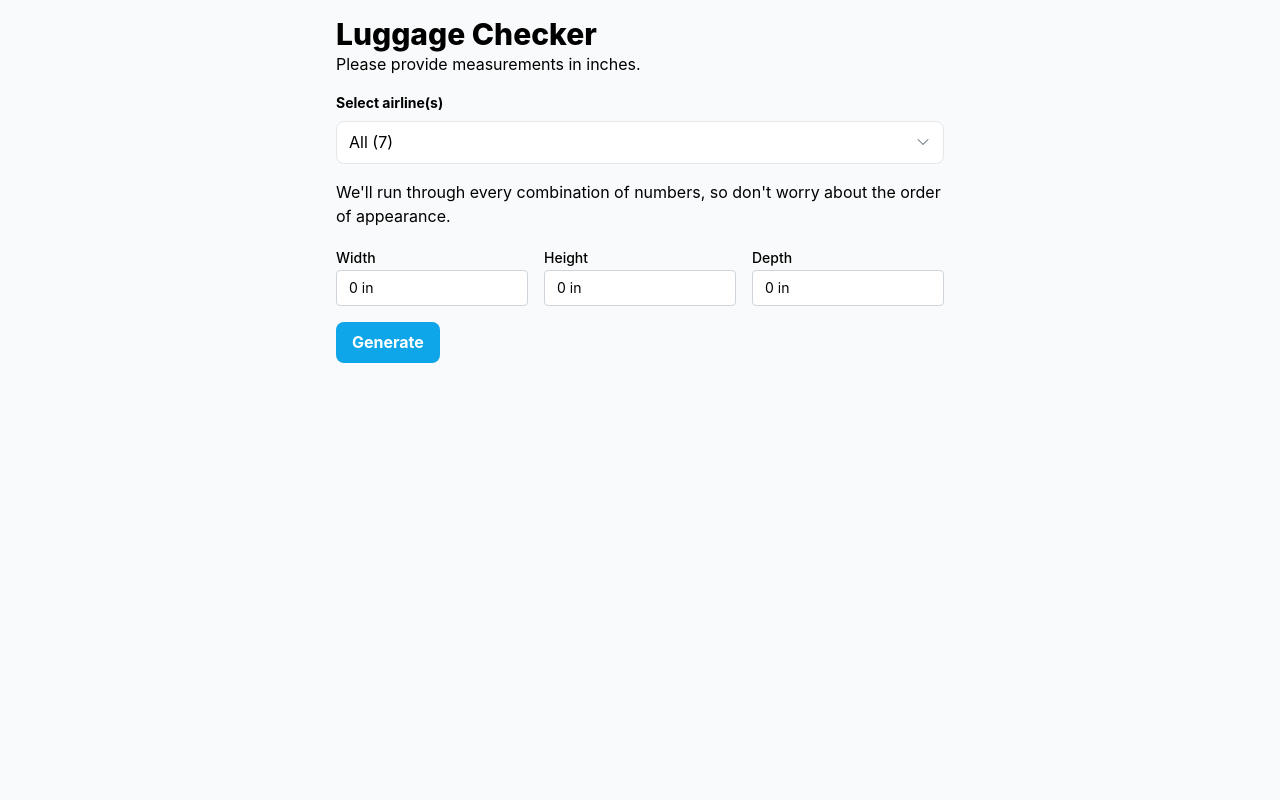
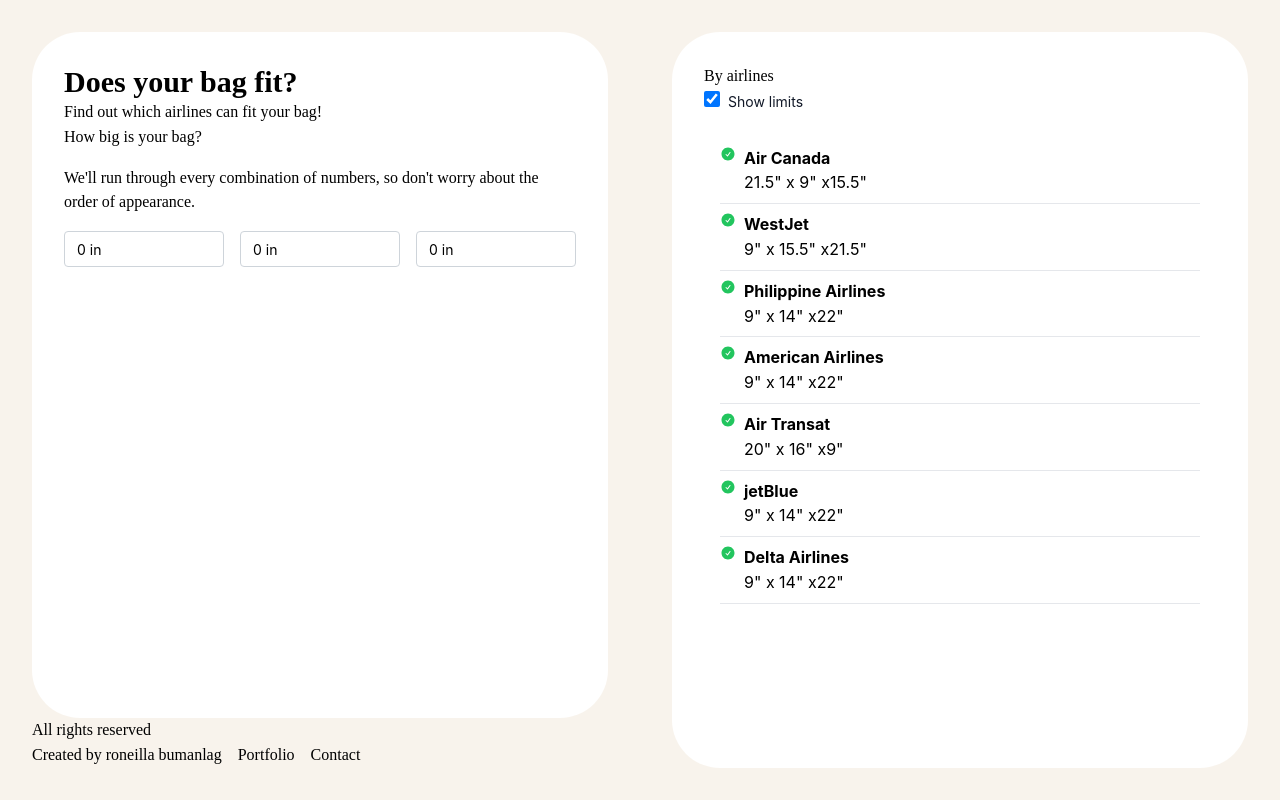
Before and after one commit to roneilla/baggage-compliance-checker, a React (Create React App) app: page / in a window 1280 px wide. Built offline with nearby package versions, Linux system fonts and the light colour scheme.

Commit message:
removed button and select airline functionality. updated style

```diff
--- a/public/index.html
+++ b/public/index.html
@@ -25,19 +25,10 @@
   <title>React App</title>
 </head>
 
-<body>
+<body class="page">
   <noscript>You need to enable JavaScript to run this app.</noscript>
   <div id="root"></div>
-  <!--
-      This HTML file is a template.
-      If you open it directly in the browser, you will see an empty page.
 
-      You can add webfonts, meta tags, or analytics to this file.
-      The build step will place the bundled scripts into the <body> tag.
-
-      To begin the development, run `npm start` or `yarn start`.
-      To create a production bundle, use `npm run build` or `yarn build`.
-    -->
 </body>
 
 </html>
--- a/src/App.tsx
+++ b/src/App.tsx
@@ -1,17 +1,55 @@
-import React from 'react';
-import CheckerForm from './components/checkerForm';
+import React, { useState } from 'react';
 import useFilter from './hooks/filter';
+import AirlineDropdown from './components/airlineDropdown';
+import DimensionsForm from './components/dimensionsForm';
+
+import { ArrowUturnLeftIcon } from '@heroicons/react/24/solid';
+import GenerateResults from './components/generateResults';
 
 function App() {
 	const { dimensions, selectedAirlines } = useFilter();
+	const [generate, setGenerate] = useState(false);
 
 	const { w, h, d } = dimensions;
 
 	return (
-		<div className="bg-gray-50 min-h-screen">
-			<div className="mx-auto max-w-screen-sm p-4">
-				<h1 className="text-3xl font-extrabold">Luggage Checker</h1>
-				<CheckerForm />
+		<div className="h-screen overflow-hidden flex">
+			<div className="h-full flex-1 p-8 flex flex-col">
+				<div className="h-full p-8 bg-white rounded">
+					<h1 className="text-3xl font-extrabold">Does your bag fit?</h1>
+					<p>Find out which airlines can fit your bag!</p>
+
+					<div>
+						<DimensionsForm />
+					</div>
+
+					{/* <button
+						className="bg-sky-500 hover:bg-sky-700 text-white font-bold py-2 px-4 rounded my-4"
+						onClick={() => setGenerate(true)}>
+						Generate
+					</button>
+
+					<button
+						className="font-bold rounded my-4 text-sky-500 flex gap-2 items-center"
+						onClick={() => setGenerate(false)}>
+						<ArrowUturnLeftIcon className="w-4 h-4 text-sky-500" />
+						Reset
+					</button> */}
+				</div>
+				<div className="">
+					<p>All rights reserved</p>
+					<div className="flex gap-4">
+						<p>Created by roneilla bumanlag</p>
+						<p>Portfolio</p>
+						<p>Contact</p>
+					</div>
+				</div>
+			</div>
+
+			<div className="h-screen flex-1 p-8">
+				<div className="p-8 rounded h-full bg-white overflow-scroll">
+					<GenerateResults />
+				</div>
 			</div>
 		</div>
 	);
--- a/src/components/airlineDropdown.tsx
+++ b/src/components/airlineDropdown.tsx
@@ -113,7 +113,7 @@
 	};
 
 	return (
-		<div className="mt-4">
+		<div className="mt-4 hidden">
 			<div>
 				<p className="font-bold text-sm">Select airline(s)</p>
 				<div className={`bg-white mt-2 border rounded`}>
--- a/src/components/checkerForm.tsx
+++ /dev/null
@@ -1,41 +0,0 @@
-import React, { useState } from 'react';
-import AirlineDropdown from './airlineDropdown';
-import DimensionsForm from './dimensionsForm';
-import GenerateResults from './generateResults';
-import { ArrowUturnLeftIcon } from '@heroicons/react/24/solid';
-
-const CheckerForm = () => {
-	const [generate, setGenerate] = useState(false);
-	return (
-		<div>
-			{!generate ? (
-				<>
-					<div>Please provide measurements in inches.</div>
-
-					<div>
-						<AirlineDropdown />
-						<DimensionsForm />
-					</div>
-
-					<button
-						className="bg-sky-500 hover:bg-sky-700 text-white font-bold py-2 px-4 rounded my-4"
-						onClick={() => setGenerate(true)}>
-						Generate
-					</button>
-				</>
-			) : (
-				<>
-					<button
-						className="font-bold rounded my-4 text-sky-500 flex gap-2 items-center"
-						onClick={() => setGenerate(false)}>
-						<ArrowUturnLeftIcon className="w-4 h-4 text-sky-500" />
-						Change criteria
-					</button>
-					<GenerateResults generate={generate} />
-				</>
-			)}
-		</div>
-	);
-};
-
-export default CheckerForm;
--- a/src/components/dimensionsForm.tsx
+++ b/src/components/dimensionsForm.tsx
@@ -36,14 +36,15 @@
 
 	return (
 		<>
-			<div className="my-4">
+			<h2>How big is your bag?</h2>
+			<p className="my-4">
 				We'll run through every combination of numbers, so don't worry about the
 				order of appearance.
-			</div>
+			</p>
 			<div className="flex gap-4">
 				<div>
 					<NumberInput
-						label="Width"
+						// label="Width"
 						value={width}
 						onChange={setWidth}
 						hideControls
@@ -52,7 +53,7 @@
 				</div>
 				<div>
 					<NumberInput
-						label="Height"
+						// label="Height"
 						value={height}
 						onChange={setHeight}
 						hideControls
@@ -61,7 +62,7 @@
 				</div>
 				<div>
 					<NumberInput
-						label="Depth"
+						// label="Depth"
 						value={depth}
 						onChange={setDepth}
 						hideControls
--- a/src/components/generateResults.tsx
+++ b/src/components/generateResults.tsx
@@ -24,21 +24,14 @@
 	compD: string | number;
 }
 
-const GenerateResults = ({ generate = false }: GenerateProps) => {
-	const { dimensions, selectedAirlines } = useFilter();
+const GenerateResults = ({ generate = true }: GenerateProps) => {
+	const { dimensions } = useFilter();
+
+	const selectedAirlines = airlineData.map((item) => item.name);
 
 	const [showLimits, setShowLimits] = useState(true);
 
 	const { w = 0, h = 0, d = 0 } = dimensions;
-
-	const DisabledField = ({ label, data }: FieldProps) => {
-		return (
-			<div className="flex justify-between bg-gray-200 w-1/3 p-2 rounded">
-				<div> {data}</div>
-				<div className="text-gray-400"> {label}</div>
-			</div>
-		);
-	};
 
 	const checkDiffConfig = ({ compW, compH, compD }: CheckProps) => {
 		const excluding = (i: any) => (xs: any) =>
@@ -96,15 +89,14 @@
 		);
 	};
 
-	if (!generate) return <></>;
+	if (!generate)
+		return (
+			<>
+				<p>Click the button!</p>
+			</>
+		);
 	return (
 		<div>
-			<div className="flex gap-4">
-				<DisabledField label="w" data={w} />
-				<DisabledField label="h" data={h} />
-				<DisabledField label="d" data={d} />
-			</div>
-
 			<h2>By airlines</h2>
 			<div>
 				<input
--- a/src/index.css
+++ b/src/index.css
@@ -3,15 +3,20 @@
 @tailwind utilities;
 
 body {
-  margin: 0;
-  font-family: -apple-system, BlinkMacSystemFont, 'Segoe UI', 'Roboto', 'Oxygen',
-    'Ubuntu', 'Cantarell', 'Fira Sans', 'Droid Sans', 'Helvetica Neue',
-    sans-serif;
-  -webkit-font-smoothing: antialiased;
-  -moz-osx-font-smoothing: grayscale;
+	margin: 0;
+	-webkit-font-smoothing: antialiased;
+	-moz-osx-font-smoothing: grayscale;
 }
 
-code {
-  font-family: source-code-pro, Menlo, Monaco, Consolas, 'Courier New',
-    monospace;
+h1,
+h2 {
+	font-family: 'PP Supply Sans';
 }
+
+p {
+	font-family: 'PP Stellar';
+}
+
+.page {
+	background-color: #f8f3ec;
+}
--- a/tailwind.config.js
+++ b/tailwind.config.js
@@ -1,13 +1,11 @@
 /** @type {import('tailwindcss').Config} */
 module.exports = {
-  content: [
-    "./src/**/*.{js,jsx,ts,tsx}",
-  ],
+	content: ['./src/**/*.{js,jsx,ts,tsx}'],
 	theme: {
 		borderRadius: {
-      DEFAULT: '0.5rem',
+			DEFAULT: '3rem',
 		},
 		extend: {},
 	},
 	plugins: [],
-}
+};
```
Lines whose indentation alone changed are shown as unchanged.
